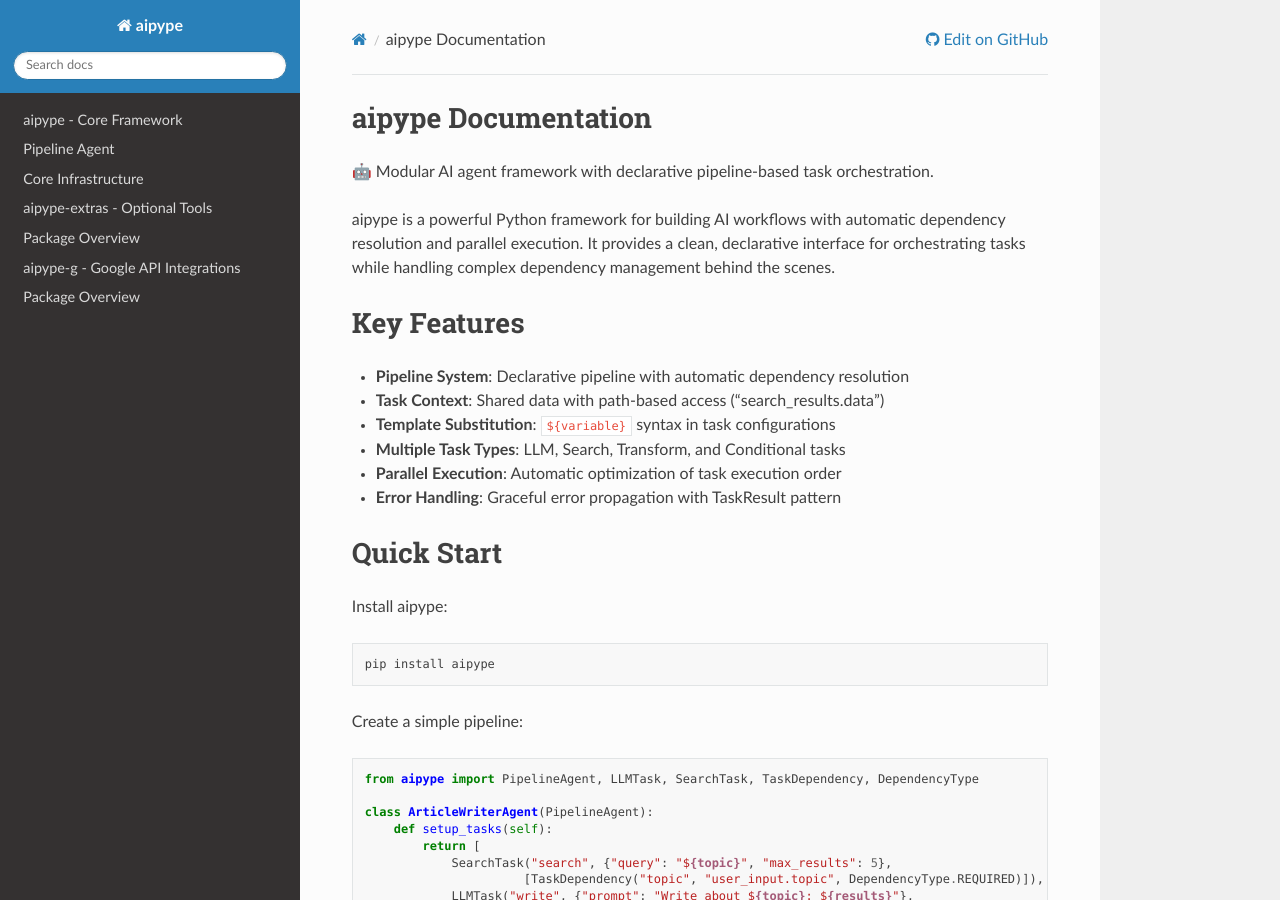
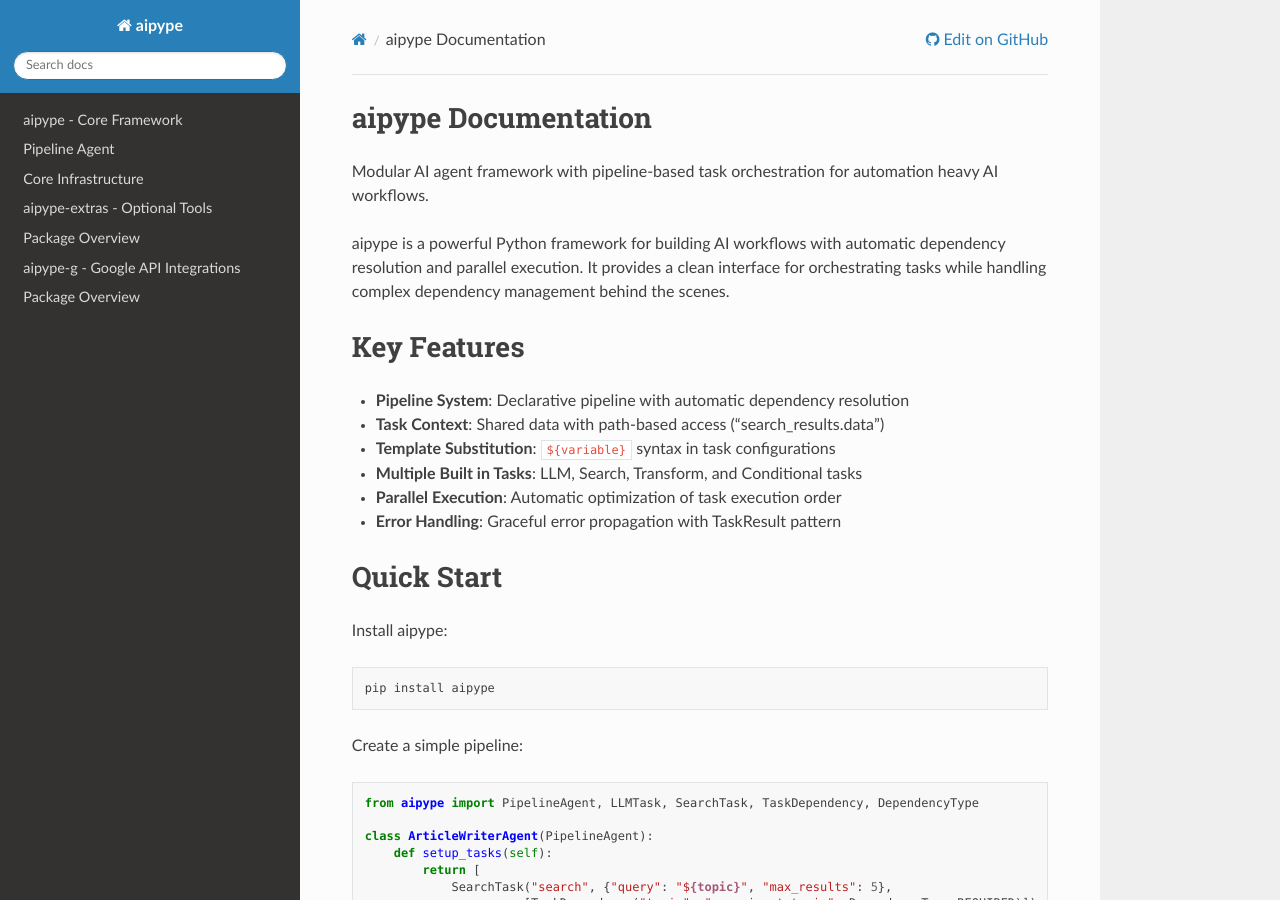
Before and after one commit to mobisoftinfotech/aipype, a Sphinx documentation site: the page built from docs/index.rst, in a window 1280 px wide and 900 px high. Built offline with Sphinx 7.4.7 and the Read the Docs theme 3.1.0, drawn with Linux system fonts in a browser that asks for light colours.

Commit message:
Wrote better description for the framework on the main docs page

```diff
--- a/docs/index.rst
+++ b/docs/index.rst
@@ -1,9 +1,9 @@
 aipype Documentation
 ====================
 
-🤖 Modular AI agent framework with declarative pipeline-based task orchestration.
+Modular AI agent framework with pipeline-based task orchestration for automation heavy AI workflows.
 
-aipype is a powerful Python framework for building AI workflows with automatic dependency resolution and parallel execution. It provides a clean, declarative interface for orchestrating tasks while handling complex dependency management behind the scenes.
+aipype is a powerful Python framework for building AI workflows with automatic dependency resolution and parallel execution. It provides a clean interface for orchestrating tasks while handling complex dependency management behind the scenes.
 
 Key Features
 ============
@@ -11,7 +11,7 @@
 * **Pipeline System**: Declarative pipeline with automatic dependency resolution
 * **Task Context**: Shared data with path-based access ("search_results.data")
 * **Template Substitution**: ``${variable}`` syntax in task configurations
-* **Multiple Task Types**: LLM, Search, Transform, and Conditional tasks
+* **Multiple Built in Tasks**: LLM, Search, Transform, and Conditional tasks
 * **Parallel Execution**: Automatic optimization of task execution order
 * **Error Handling**: Graceful error propagation with TaskResult pattern
 
```
